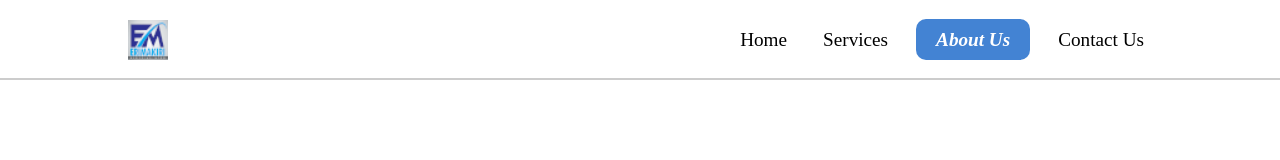
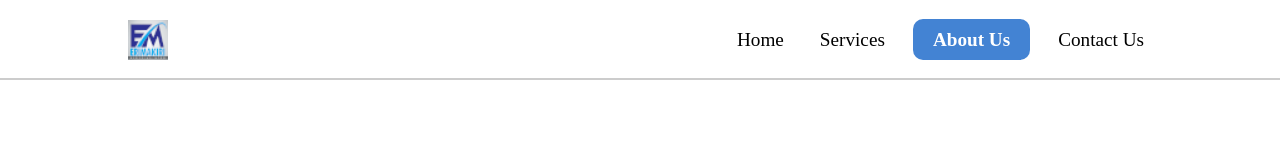
Before and after one commit to tombra4ril-web-projects/Erimakiri-Nigeria-Limited, a React (Create React App) app: page /about-us in a window 1280 px wide. Shown: the top 160 px of the page. Built offline with nearby package versions, Linux system fonts and the light colour scheme.

Commit message:
Changed active link . 3

```diff
--- a/src/components/NavBar/NavBar.css
+++ b/src/components/NavBar/NavBar.css
@@ -85,11 +85,11 @@ li.link a:not(.active):hover{
 }
 li.link a.active:hover{
   color: rgba(20, 100, 240, 0.8);
+  color: white;
 }
 li.link a.active{
   background-color: rgba(20, 100, 200, 0.8);
   font-weight: bolder;
-  font-style: italic;
   padding: 10px 20px;
   color: white;
   border-radius: 10px;
@@ -159,6 +159,7 @@ li.link a.active{
     background-color: rgba(20, 100, 200, 0.8);
     color: white;
     border-top:solid 2px rgba(20, 100, 200, 0.5);
+    border-radius: 0;
     font-weight: bolder;
   }
   li.link a.active:hover{
```
